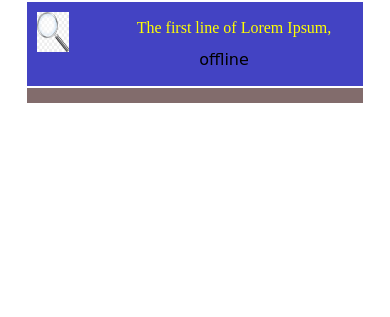
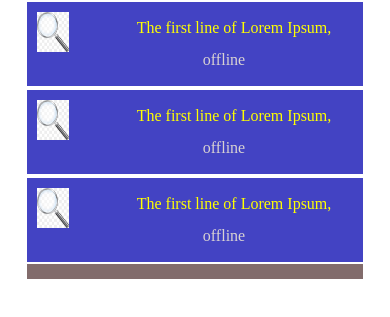
Before and after one commit to Redefender/TwitchTv, a plain HTML site: page index.html in a window 390 px wide. Shown: the part 83-400 px from the top of the page. Drawn offline with nearby package versions, Linux system fonts and the light colour scheme.

Commit message:
Beautify html. Reformat code into proper files. Get JS ready for AJAX

```diff
--- a/index.html
+++ b/index.html
@@ -1,114 +1,44 @@
 <!DOCTYPE html>
 <html>
+
 <head>
-  <script src=
-  "https://ajax.googleapis.com/ajax/libs/jquery/3.3.1/jquery.min.js">
+    <script src="https://ajax.googleapis.com/ajax/libs/jquery/3.3.1/jquery.min.js">
     </script>
-  <style type="text/css">
-    body{
-      box-sizing: content-box;
-      font-family: arial sans-serif;
-      display:flex;
-      font-size:16px;
-      line-height: 32px;
-    }
 
-    .main{
-      margin: 0 auto;
-      background:#826c6c;
-      width:90%;
-      padding-bottom: 15px;
-    }
+    <link href="https://fonts.googleapis.com/css?family=Lobster" rel="stylesheet">
 
-    .header{
-      width: 100%
-      height: 100px;
-    }
-    .header h1{
-      text-align: center;
-      letter-spacing: 2px;
-      font-weight: 900;
-      color:white;
+    <title>TwitchTV</title>
+    <link rel="shortcut icon" href="img/tester.jpg" />
 
-
-
-    }
-
-    .body{
-      width:100%
-
-    }
-    .body .section{
-      border-top: 2px solid white;
-      border-bottom: 2px solid white;
-      background:#4343c3;
-      padding:10px;
-
-
-    }
-    .body .section img{
-      height:40px;
-      width:32px;
-      margin:0px;
-      display:inline;
-      float:left;
-    }
-    .body .section .user{
-      display:inline-block;
-      text-align:center;
-      color:yellow;
-      margin:0 auto;
-      margin-left: 20vw;
-    }
-    .body .section .user:hover{
-      text-decoration: underline;
-      cursor:pointer;
-    }
-    .body .section .status{
-      display:inline-block;
-      float:right;
-      margin:0 auto;
-      margin-right:20px;
-      font-family: cursive;
-
-    }
-
-
-  </style>
-  <style  type="text/css">
-  @media only screen and (max-width: 750px)  {
-    .body .section .user{
-      display:block;
-      text-align:center;
-      margin:0 auto;
-      float:none;
-      margin-left:20vw;
-      /*margin-left: 75vw;*/
-    }
-    .body .section .status{
-      display:block;
-      text-align:center;
-      display:block;
-      float:none;
-      margin-left:20vw;
-
-
-    }
-    body{
-
-    }
-  }
-  </style>
+    <link rel="stylesheet" href="styles.css">
 
 </head>
+
 <body>
+
     <div class="main">
         <div class="header">
             <h1>Twitch Streamers</h1>
         </div>
         <div class="body">
             <section class="section">
-         <img src="img/tester.jpg"></img>
+                <img src="img/tester.jpg" />
+                <p class="user">
+                    The first line of Lorem Ipsum,
+
+                </p>
+                <p class="status">offline</p>
+            </section>
+            <section class="section">
+                <img src="img/tester.jpg" />
+                <p class="user">
+                    The first line of Lorem Ipsum,
+
+                </p>
+                <p class="status">offline</p>
+            </section>
+            <section class="section">
+                <img src="img/tester.jpg" />
                 <p class="user">
                     The first line of Lorem Ipsum,
 
@@ -119,5 +49,7 @@
     </div>
 
     <script src="main.js"></script>
+
 </body>
+
 </html>
--- a/main.js
+++ b/main.js
@@ -1,11 +1,15 @@
 $(document).ready(function(){
-  let status = document.querySelector(".status");
+  let users = ["ESL_SC2", "OgamingSC2", "cretetion", "freecodecamp",
+   "storbeck", "habathcx", "RobotCaleb", "noobs2ninjas"]
 
-  if(status.innerHTML === "offline"){
-    status.styles.color = "red";
-  } else{
-    status.styles.color = "green";
+  let url= 'https://wind-bow.gomix.me/twitch-api';
+
+  for( let i =0; i < users.length;i++){
+    console.log(users[i]);
   }
+  // $.get( )
+
+
 
 
 
--- a/styles.css
+++ b/styles.css
@@ -0,0 +1,91 @@
+body{
+  box-sizing: content-box;
+  font-family: arial sans-serif;
+  display:flex;
+  font-size:16px;
+  line-height: 32px;
+}
+
+.main{
+  margin: 0 auto;
+  background:#826c6c;
+  width:90%;
+  padding-bottom: 15px;
+}
+
+.header{
+  width: 100%
+  height: 100px;
+}
+.header h1{
+  text-align: center;
+  letter-spacing: 2px;
+  font-weight: 900;
+  color:white;
+
+
+
+}
+
+.body{
+  width:100%
+
+}
+.body .section{
+  border-top: 2px solid white;
+  border-bottom: 2px solid white;
+  background:#4343c3;
+  padding:10px;
+
+
+}
+.body .section img{
+  height:40px;
+  width:32px;
+  margin:0px;
+  display:inline;
+  float:left;
+}
+.body .section .user{
+  display:inline-block;
+  text-align:center;
+  color:yellow;
+  margin:0 auto;
+  margin-left: 20vw;
+}
+.body .section .user:hover{
+  text-decoration: underline;
+  cursor:pointer;
+}
+.body .section .status{
+  display:inline-block;
+  float:right;
+  margin:0 auto;
+  margin-right:20px;
+  font-family: 'cursive';
+  color:#d8d2d2;
+
+}
+
+@media only screen and (max-width: 750px)  {
+  .body .section .user{
+    display:block;
+    text-align:center;
+    margin:0 auto;
+    float:none;
+    margin-left:20vw;
+    /*margin-left: 75vw;*/
+  }
+  .body .section .status{
+    display:block;
+    text-align:center;
+    display:block;
+    float:none;
+    margin-left:20vw;
+
+
+  }
+  body{
+
+  }
+}
```
Lines whose indentation alone changed are shown as unchanged.
